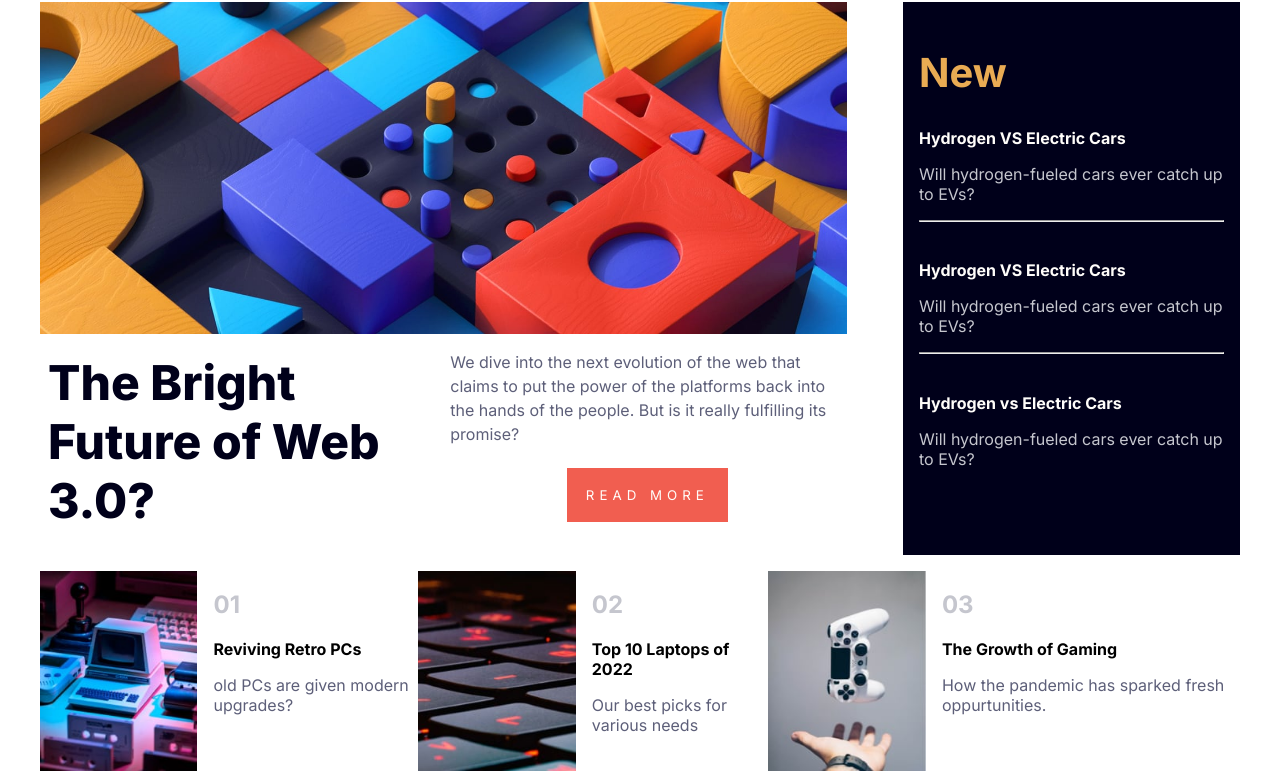
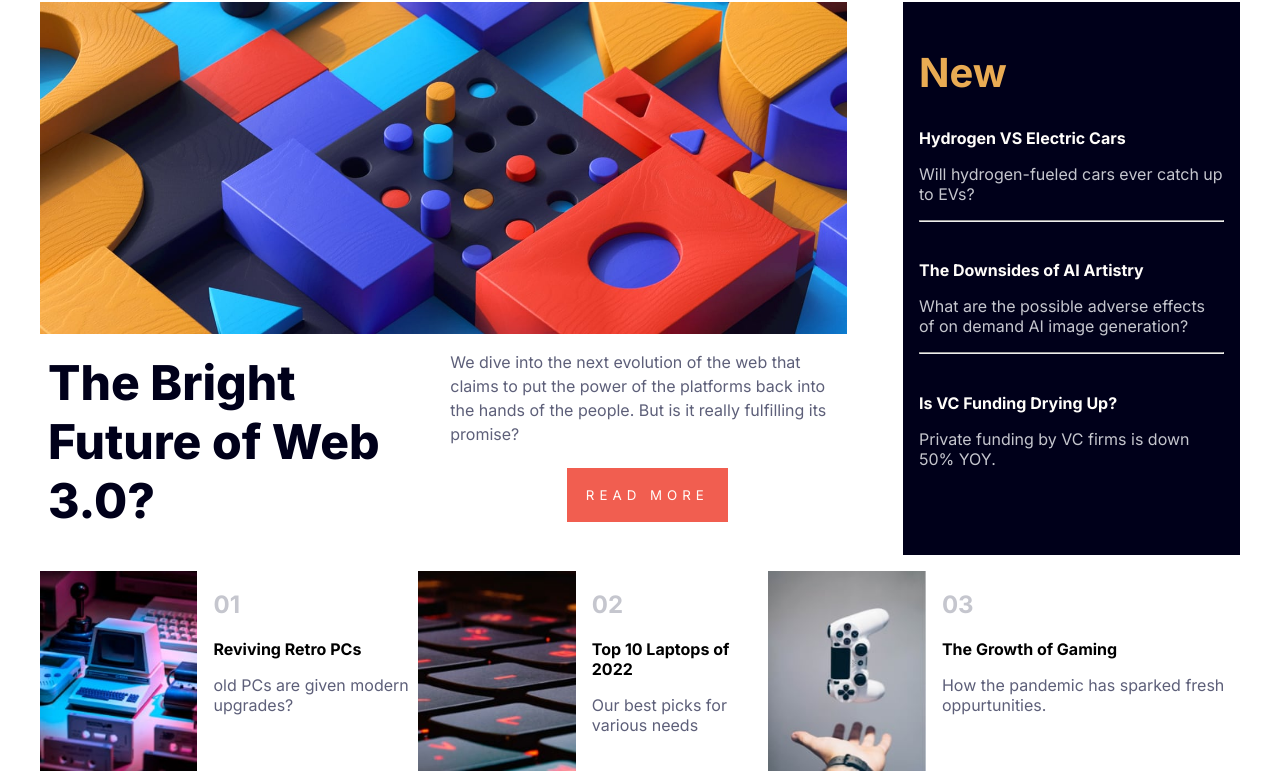
Before and after one commit to Hurmaan-Ahmed-7/News-homepage-FrontendMentor, a plain HTML site: page index.html in a window 1280 px wide. Shown: the part 122-893 px from the top of the page. Drawn offline with Linux system fonts and the light colour scheme.

Commit message:
final changes project done!!

```diff
--- a/index.html
+++ b/index.html
@@ -55,22 +55,22 @@
       <a href="#"><li>
           <p  class="side-bar-sub-heading">
             <b>
-              Hydrogen VS Electric Cars
+              The Downsides of AI Artistry
             </b>
           </p>
           <p class="side-bar-about-article">
-            Will hydrogen-fueled cars ever catch up to EVs?
+            What are the possible adverse effects of on demand AI image generation?
           </p>
         </li><hr>
       </a>
       <a href="#"><li>
           <p class="side-bar-sub-heading">
             <b>
-              Hydrogen vs Electric Cars
+              Is VC Funding Drying Up?
             </b>
           </p>
           <p class="side-bar-about-article">
-            Will hydrogen-fueled cars ever catch up to EVs?
+            Private funding by VC firms is down 50% YOY.
           </p>
         </li>
       </a>
```
